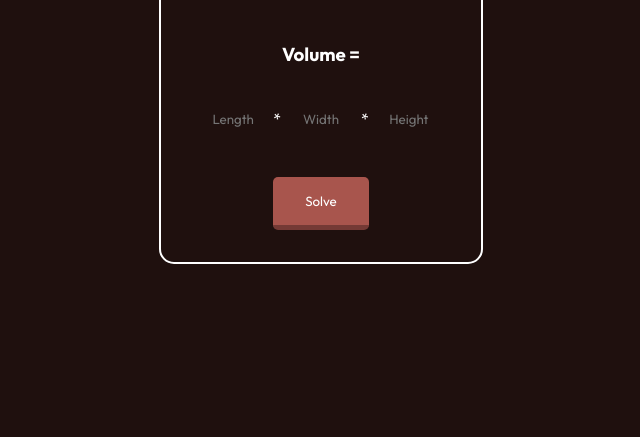
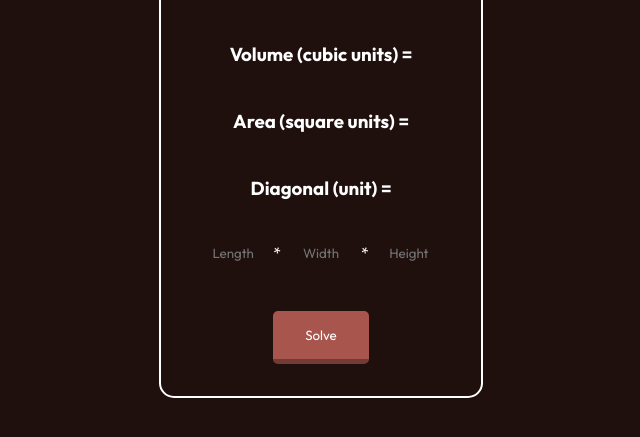
Before and after one commit to aaronmarayaa/Polyhedreons-Volume-Calculator, a website: page cuboid/cuboid.html in a window 1280 px wide. Shown: the part 125-562 px from the top of the page, without its empty margins (319-959 px from the left). Drawn offline with Linux system fonts and the light colour scheme.

Commit message:
Update cuboid/cuboid.html: Add Area and Diagonal heading and span
-the answer will appear at the volume, area, and
diagonal span

```diff
--- a/cuboid/cuboid.html
+++ b/cuboid/cuboid.html
@@ -13,7 +13,9 @@
   <body>
     <div class="container">
       <h1>Cuboid</h1>
-      <h3>Volume =</h3>
+      <h3>Volume (cubic units) = <span id="volume"></span></h3>
+      <h3>Area (square units) = <span id="area"></span></h3>
+      <h3>Diagonal (unit) = <span id="diagonal"></span></h3>
 
       <div class="formula">
         <input type="number" id="length" placeholder="Length" /> *
```
